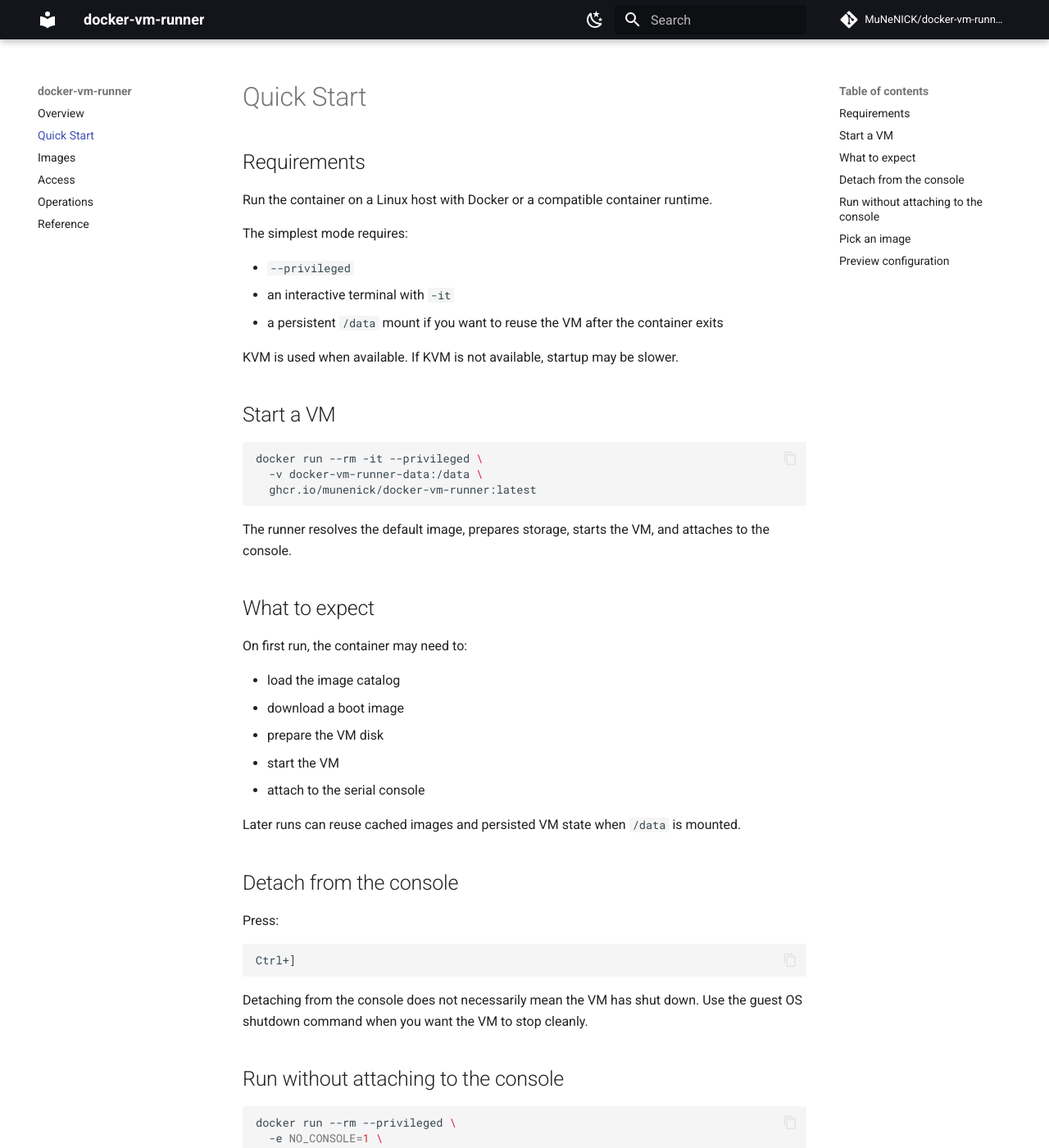
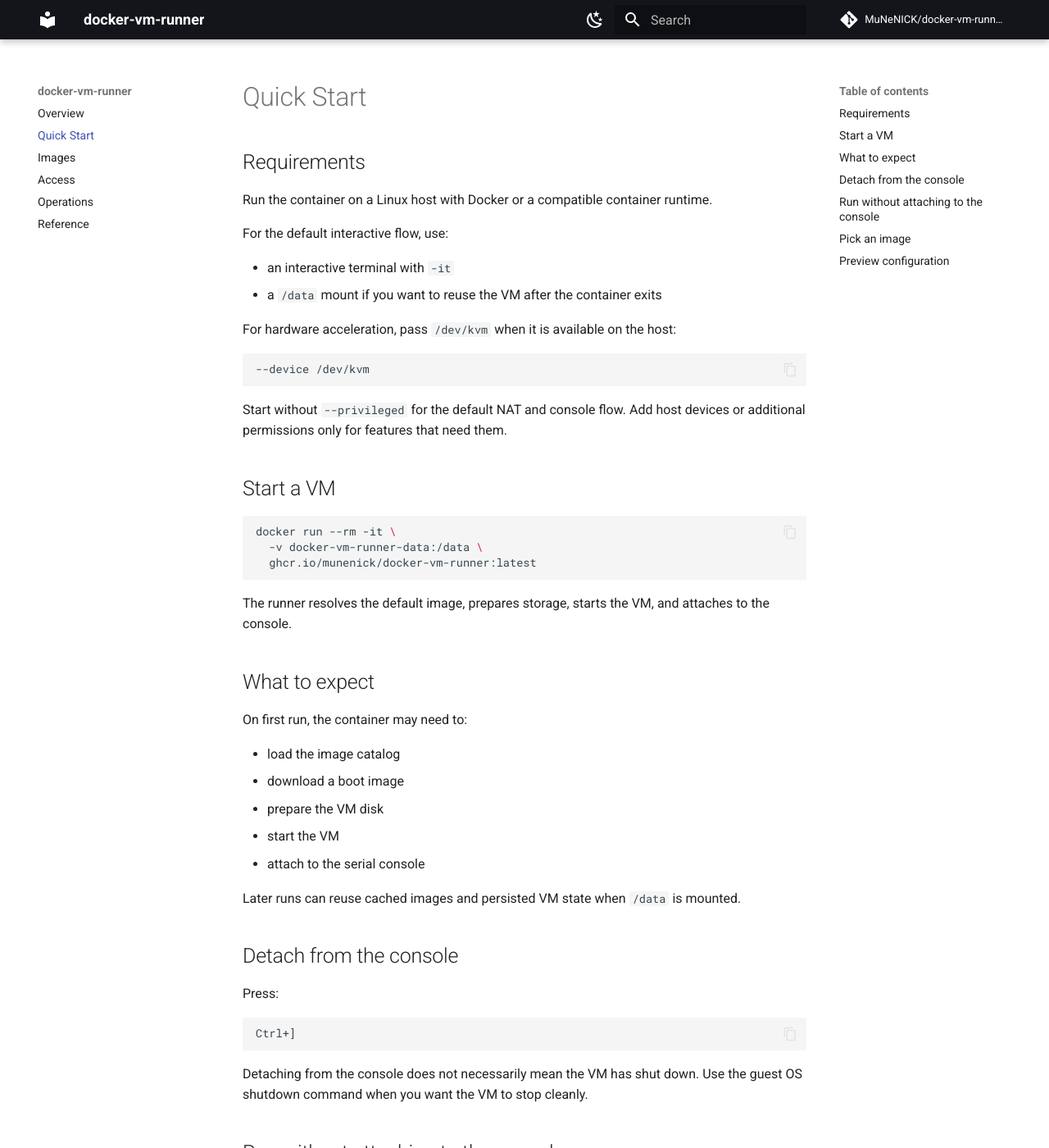
Before and after one commit to MuNeNICK/docker-vm-runner, an MkDocs documentation site: the page built from docs/content/quick-start.md, in a window 1280 px wide and 1400 px high. Shown: the whole window at 82% size. Built offline with MkDocs 1.6.1 and Material for MkDocs 9.7.7, drawn with Linux system fonts in a browser that asks for light colours; comment, search, counter and statistics services are not loaded; some of the changed text lies outside the part shown.

````diff
--- a/docs/content/quick-start.md
+++ b/docs/content/quick-start.md
@@ -4,18 +4,23 @@
 
 Run the container on a Linux host with Docker or a compatible container runtime.
 
-The simplest mode requires:
+For the default interactive flow, use:
 
-- `--privileged`
 - an interactive terminal with `-it`
-- a persistent `/data` mount if you want to reuse the VM after the container exits
+- a `/data` mount if you want to reuse the VM after the container exits
 
-KVM is used when available. If KVM is not available, startup may be slower.
+For hardware acceleration, pass `/dev/kvm` when it is available on the host:
+
+```bash
+--device /dev/kvm
+```
+
+Start without `--privileged` for the default NAT and console flow. Add host devices or additional permissions only for features that need them.
 
 ## Start a VM
 
 ```bash
-docker run --rm -it --privileged \
+docker run --rm -it \
   -v docker-vm-runner-data:/data \
   ghcr.io/munenick/docker-vm-runner:latest
 ```
@@ -47,7 +52,7 @@ Detaching from the console does not necessarily mean the VM has shut down. Use t
 ## Run without attaching to the console
 
 ```bash
-docker run --rm --privileged \
+docker run --rm \
   -e NO_CONSOLE=1 \
   -v docker-vm-runner-data:/data \
   ghcr.io/munenick/docker-vm-runner:latest
@@ -58,21 +63,21 @@ docker run --rm --privileged \
 List available images:
 
 ```bash
-docker run --rm --privileged \
+docker run --rm \
   ghcr.io/munenick/docker-vm-runner:latest --list-distros
 ```
 
 Search for an image:
 
 ```bash
-docker run --rm --privileged \
+docker run --rm \
   ghcr.io/munenick/docker-vm-runner:latest --list-distros --search ubuntu
 ```
 
 Run a specific image:
 
 ```bash
-docker run --rm -it --privileged \
+docker run --rm -it \
   -e DISTRO=ubuntu-24.04-cloud-amd64 \
   -v docker-vm-runner-data:/data \
   ghcr.io/munenick/docker-vm-runner:latest
@@ -83,13 +88,13 @@ docker run --rm -it --privileged \
 Show the resolved configuration without starting the VM:
 
 ```bash
-docker run --rm --privileged \
+docker run --rm \
   ghcr.io/munenick/docker-vm-runner:latest --show-config
 ```
 
 Validate without starting:
 
 ```bash
-docker run --rm --privileged \
+docker run --rm \
   ghcr.io/munenick/docker-vm-runner:latest --dry-run
 ```
````
Also changed, not shown: docs/content/access.md (+9 -9 lines), docs/content/images.md (+11 -11 lines), docs/content/index.md (+2 -4 lines), docs/content/operations.md (+26 -7 lines), docs/content/reference.md (+15 -4 lines).
